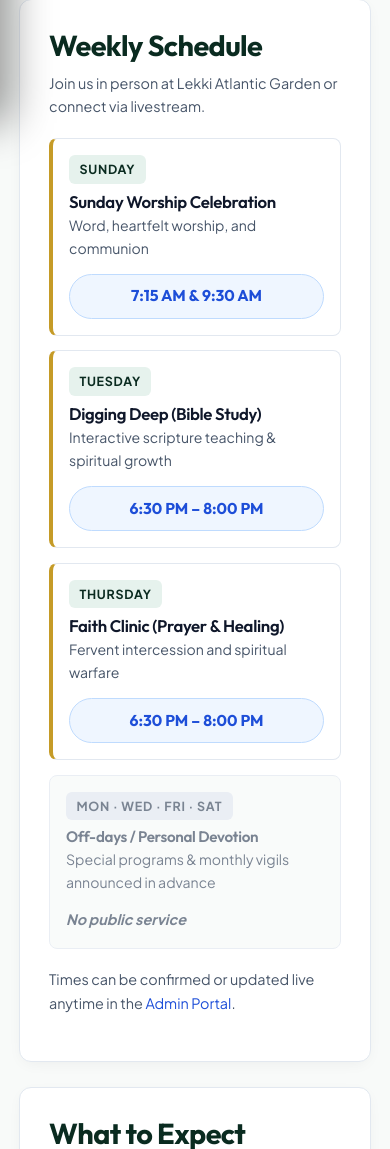
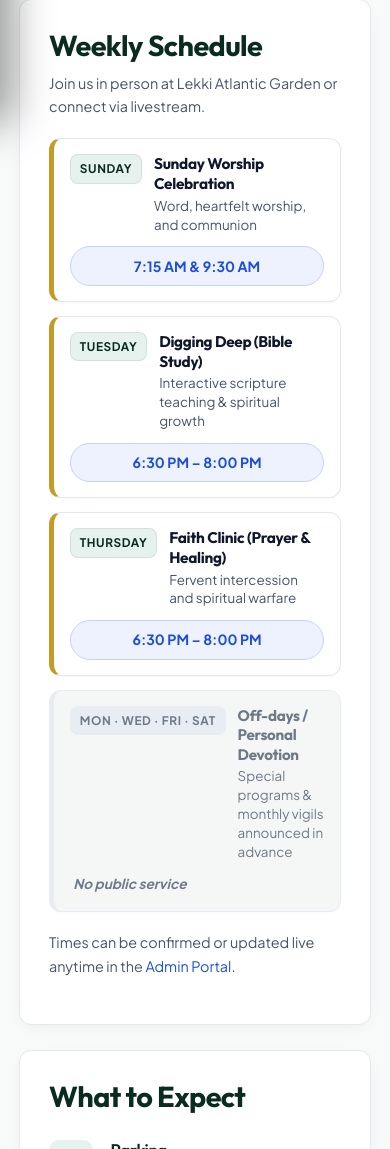
Before and after one commit to Starlight480/mercyland-parish.github.io, a plain HTML site: page service-times.html in a window 390 px wide. Shown: the part 721-1870 px from the top of the page. Drawn offline with Linux system fonts and the light colour scheme; no server answers.

Commit message:
Tidy weekly schedule: refined responsive schedule board layout for mobile and desktop

```diff
--- a/assets/css/styles.css
+++ b/assets/css/styles.css
@@ -428,118 +428,132 @@ body.drawer-open {
 
 /* ---- Modern Responsive Schedule Board (Mobile & Desktop) ---- */
 .schedule-board {
-  display: grid;
-  gap: 0.9rem;
-  margin-block: 1.2rem;
+  display: flex;
+  flex-direction: column;
+  gap: 0.85rem;
+  margin-block: 1rem;
 }
 .schedule-item {
   display: flex;
   align-items: center;
   justify-content: space-between;
-  gap: 1.2rem;
+  gap: 1rem;
   background: var(--paper);
   border: 1px solid var(--line);
-  border-radius: var(--radius-sm);
-  padding: 1.1rem 1.3rem;
-  transition: transform .18s ease, border-color .18s ease, box-shadow .18s ease;
+  border-radius: 12px;
+  padding: 1rem 1.25rem;
+  transition: all .18s ease;
+  box-shadow: 0 1px 3px rgba(0,0,0,0.03);
 }
 .schedule-item:hover {
   border-color: var(--green-mid);
   box-shadow: var(--shadow-sm);
 }
 .schedule-item--active {
-  border-left: 4px solid var(--gold-primary);
+  border-left: 5px solid var(--gold-primary);
 }
 .schedule-item--closed {
-  background: var(--bg-page);
-  opacity: 0.72;
+  background: var(--bg-alt);
+  opacity: 0.78;
+  border-left: 5px solid var(--line);
 }
 .schedule-item__main {
   display: flex;
   align-items: center;
-  gap: 1.2rem;
+  gap: 1rem;
   flex: 1;
+  min-width: 0;
 }
 .schedule-day-badge {
   font-family: var(--ui);
   font-weight: 700;
-  font-size: 0.85rem;
-  letter-spacing: 0.06em;
+  font-size: 0.8rem;
+  letter-spacing: 0.05em;
   text-transform: uppercase;
   color: var(--green-dark);
   background: var(--green-soft);
-  padding: 0.4rem 0.8rem;
-  border-radius: 6px;
-  min-width: 90px;
+  border: 1px solid rgba(6,31,23,0.08);
+  padding: 0.35rem 0.75rem;
+  border-radius: 8px;
+  min-width: 85px;
   text-align: center;
+  flex-shrink: 0;
 }
 .schedule-item--closed .schedule-day-badge {
   background: var(--line);
   color: var(--text-muted);
+  border-color: transparent;
 }
 .schedule-service-name {
   margin: 0;
-  font-size: 1.05rem;
-  font-weight: 600;
+  font-size: 1.02rem;
+  font-weight: 700;
   color: var(--text-dark);
+  line-height: 1.3;
 }
 .schedule-service-desc {
   margin: 0.15rem 0 0;
-  font-size: 0.88rem;
+  font-size: 0.84rem;
   color: var(--text-muted);
+  line-height: 1.4;
 }
 .schedule-time-pill {
-  font-family: var(--display);
+  font-family: var(--ui);
   font-weight: 700;
-  font-size: 1.05rem;
+  font-size: 0.92rem;
   color: var(--blue-primary);
   background: var(--blue-soft);
   border: 1px solid var(--blue-border);
-  padding: 0.45rem 0.95rem;
+  padding: 0.4rem 0.85rem;
   border-radius: 999px;
   white-space: nowrap;
   display: inline-flex;
   align-items: center;
-  gap: 0.4rem;
+  gap: 0.35rem;
+  flex-shrink: 0;
 }
 .schedule-time-pill.closed {
   color: var(--text-muted);
   background: transparent;
   border: none;
-  font-family: var(--body);
-  font-size: 0.9rem;
+  font-size: 0.85rem;
   font-style: italic;
+  padding: 0;
 }
 
-/* Mobile Schedule Card View */
-@media (max-width: 680px) {
+/* Mobile Tidy Layout for Small Screens */
+@media (max-width: 600px) {
   .schedule-item {
     flex-direction: column;
-    align-items: flex-start;
-    gap: 0.85rem;
-    padding: 1rem;
+    align-items: stretch;
+    gap: 0.75rem;
+    padding: 0.95rem 1rem;
   }
   .schedule-item__main {
-    flex-direction: column;
+    flex-direction: row;
     align-items: flex-start;
-    gap: 0.5rem;
-    width: 100%;
+    gap: 0.75rem;
   }
   .schedule-day-badge {
-    min-width: auto;
-    font-size: 0.78rem;
-    padding: 0.25rem 0.65rem;
+    min-width: 72px;
+    font-size: 0.74rem;
+    padding: 0.25rem 0.55rem;
+  }
+  .schedule-service-name {
+    font-size: 0.96rem;
   }
   .schedule-time-pill {
     width: 100%;
     justify-content: center;
-    font-size: 0.98rem;
-    padding: 0.55rem 0.8rem;
+    font-size: 0.88rem;
+    padding: 0.45rem 0.75rem;
+    background: #EEF2FF;
+    border-color: #C7D2FE;
   }
   .schedule-time-pill.closed {
     width: auto;
     justify-content: flex-start;
-    padding: 0;
+    padding-left: 0.2rem;
   }
 }
 
--- a/service-times.html
+++ b/service-times.html
@@ -8,7 +8,7 @@
   <link rel="preconnect" href="https://fonts.googleapis.com" />
   <link rel="preconnect" href="https://fonts.gstatic.com" crossorigin />
   <link href="https://fonts.googleapis.com/css2?family=Outfit:wght@500;600;700;800&family=Plus+Jakarta+Sans:wght@400;500;600;700&display=swap" rel="stylesheet" />
-  <link rel="stylesheet" href="assets/css/styles.css?v=10" />
+  <link rel="stylesheet" href="assets/css/styles.css?v=11" />
 </head>
 <body>
   <!-- SITE HEADER -->
```
Also changed, not shown: about.html (+1 -1 lines), admin.html (+1 -1 lines), birthdays.html (+1 -1 lines), blog.html (+1 -1 lines), contact.html (+1 -1 lines), events.html (+1 -1 lines), give.html (+1 -1 lines), index.html (+1 -1 lines), ministries.html (+1 -1 lines), prayer.html (+1 -1 lines), programs.html (+1 -1 lines), sermons.html (+1 -1 lines).
